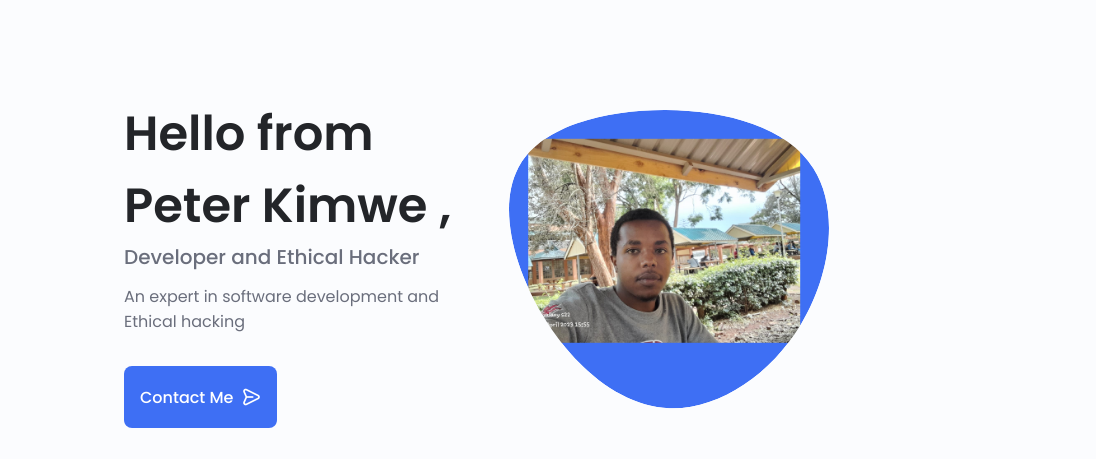
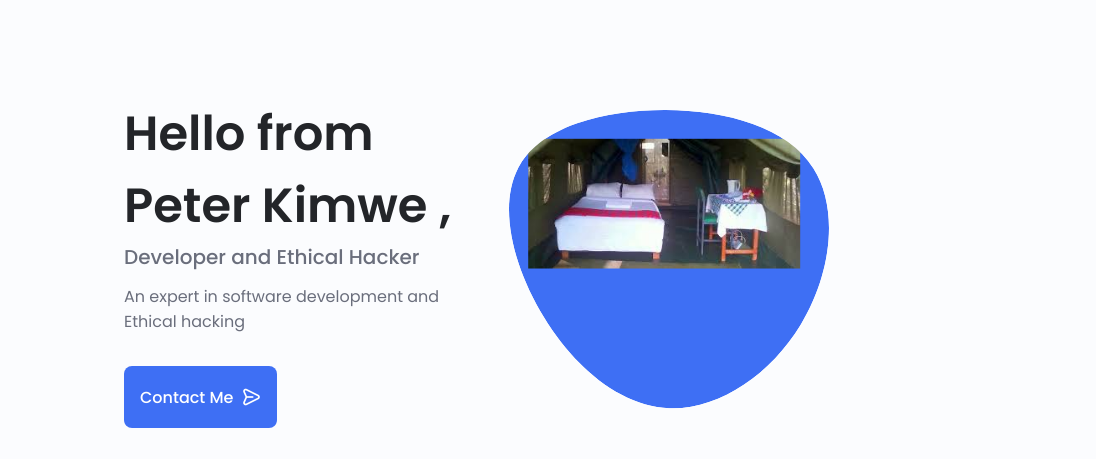
Before and after one commit to six1821/peterkimweportfolio2.github.io, a plain HTML site: page index.html in a window 1280 px wide. Shown: the part 86-545 px from the top of the page, 184-1280 px from the left. Drawn offline with nearby package versions, Linux system fonts and the light colour scheme; files whose address does not match are found by name.

Commit message:
Update index.html

```diff
--- a/index.html
+++ b/index.html
@@ -113,7 +113,7 @@
             165.547 130.807 187.559 100.226 186.353C69.6454 185.297 41.0228 161.023 21.7403
             129.362C2.45775 97.8511 -7.48481 59.1033 6.67581 34.5279C20.9871 10.1032 59.7028
             -0.149132 97.9666 0.00163737C136.23 0.303176 174.193 10.857 190.312 36.4879Z" />
-                                <image class="home__blob-img" x="12" y="18" xlink:href="C:\Users\HP\Desktop\kimwe capstone portfolio\assets\img\myphoto.jfif"/>
+                                <image class="home__blob-img" x="12" y="18" xlink:href="assets/img/images (1).jfif"/>
                             </g>
                         </svg>
 
```
